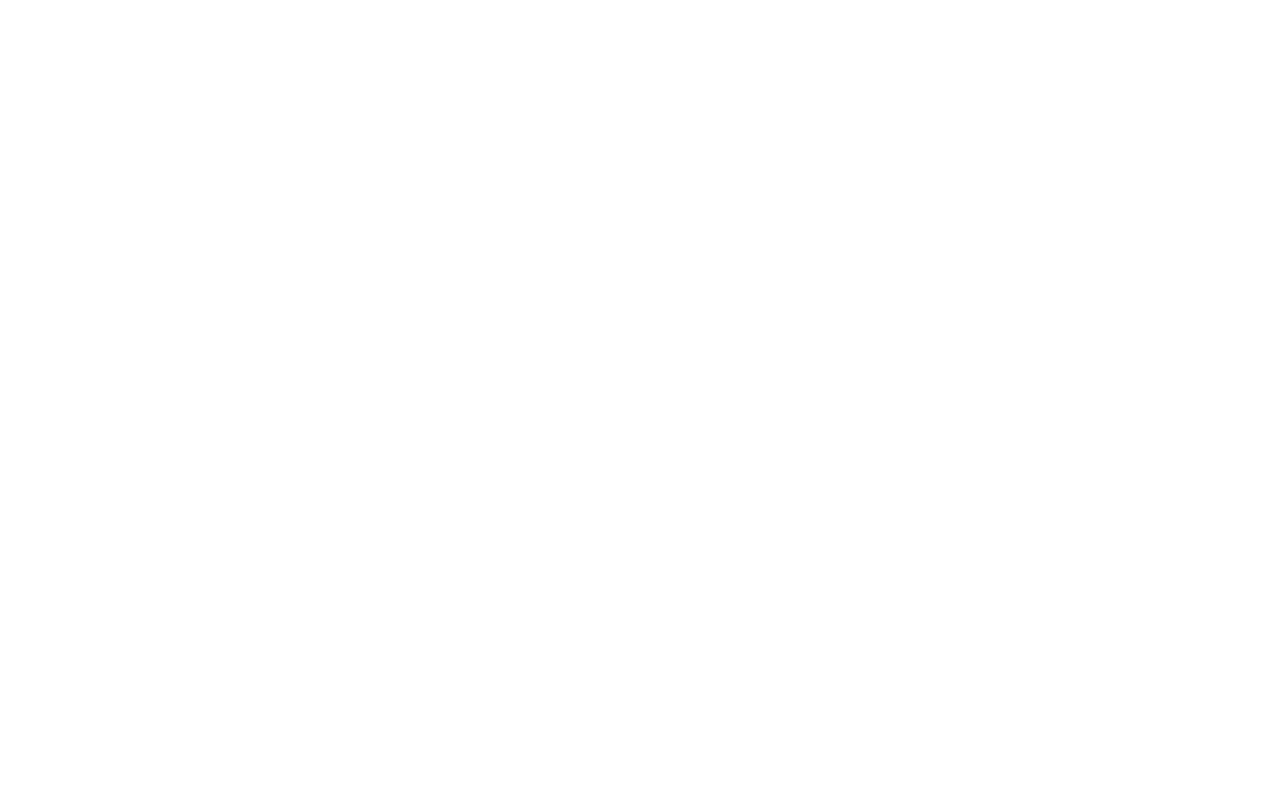
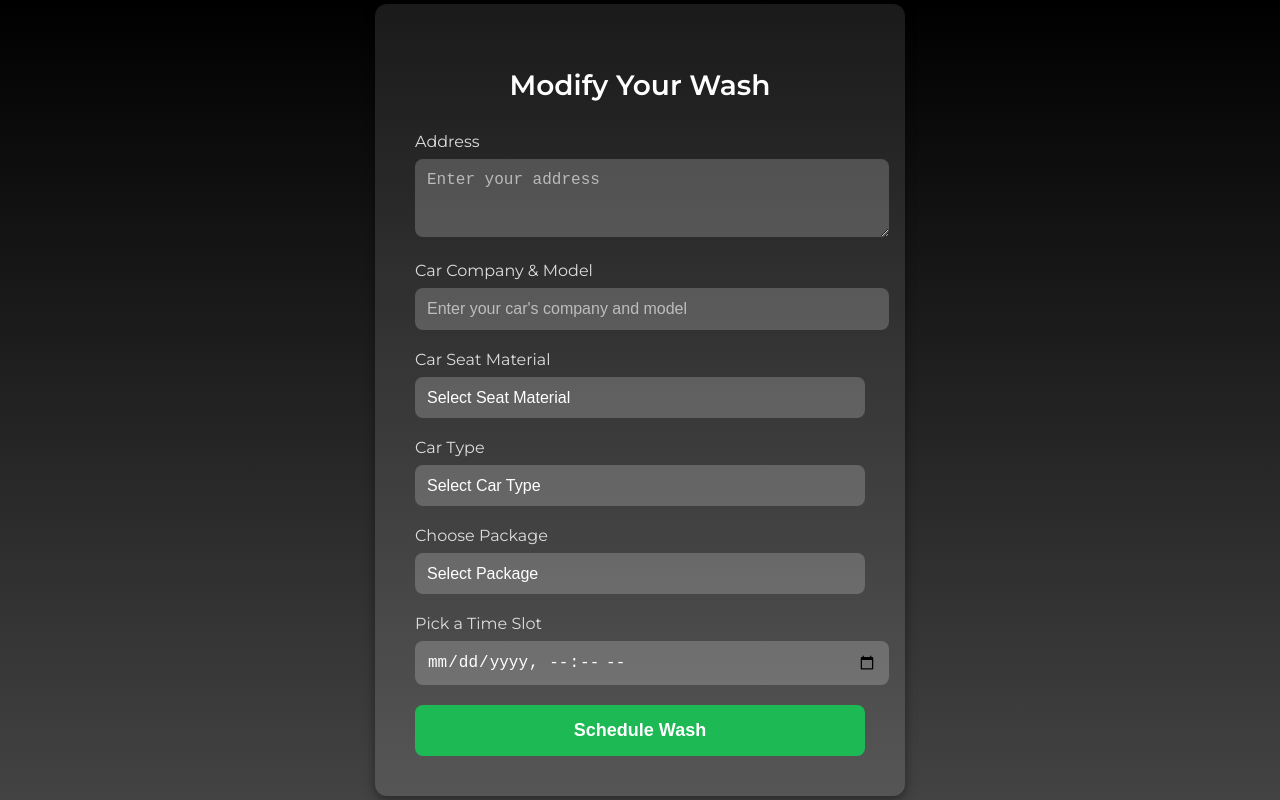
Before and after one commit to aryan-sharma30/suds-scrubs, a React (Create React App) app: page /modify-wash/1 in a window 1280 px wide. Before the commit this address had no page. Built offline with nearby package versions, Linux system fonts and the light colour scheme; no server answers.

Commit message:
Commit 04

```diff
--- a/src/App.js
+++ b/src/App.js
@@ -13,6 +13,7 @@ import ChangePassword from './ChangePassword';
 import Profile from './Profile';
 import Feedback from './Feedback';
 import WashHistory from './WashHistory';
+import ModifyWash from './ModifyWash';
 
 function App() {
   return (
@@ -31,6 +32,7 @@ function App() {
         <Route path="/home" element={<Profile />} />
         <Route path="/feedback" element={<Feedback />} />
         <Route path="/wash-history" element={<WashHistory />} />
+        <Route path="/modify-wash/:orderId" element={<ModifyWash />} />
       </Routes>
     </Router>
   );
--- /dev/null
+++ b/src/ModifyWash.js
@@ -0,0 +1,180 @@
+import React, { useState, useEffect } from 'react';
+import { useNavigate, useLocation, useParams  } from 'react-router-dom';
+import { Link } from 'react-router-dom';
+import './ScheduleWash.css';
+
+const ModifyWash = () => {
+  const location = useLocation();
+  const { orderId } = useParams();
+  const [userId, setUserId] = useState(null);
+  const [carDetails, setCarDetails] = useState({
+    address: '',
+    carCompany: '',
+    seatMat: '',
+    carType: '',
+    packageType: '',
+    slot: '',
+  });
+
+  const [minDate, setMinDate] = useState('');
+  const [maxDate, setMaxDate] = useState('');
+  const navigate = useNavigate(); // Use navigate for redirection
+
+  // Set min and max date when component mounts
+  useEffect(() => {
+    const fetchOrderDetails = async () => {
+      try {
+        const response = await fetch(`https://suds-scrubs-production.up.railway.app/api/users/scheduled-wash/${orderId}`);
+        const data = await response.json();
+        if (response.ok) {
+          setCarDetails(data);
+        } else {
+          console.error('Failed to fetch order details');
+        }
+      } catch (error) {
+        console.error('Error fetching order details:', error);
+      }
+    };
+
+    if (orderId) fetchOrderDetails();
+  }, [orderId]);
+
+  const handleChange = (e) => {
+    setCarDetails({ ...carDetails, [e.target.name]: e.target.value });
+  };
+
+  const handleSubmit = async (e) => {
+    e.preventDefault();
+
+
+
+    // Simply navigate to the confirmation page without any API call
+    //navigate('/confirmation');
+
+    try {
+      const response = await fetch(`https://suds-scrubs-production.up.railway.app/api/users/scheduled-wash/${orderId}`, {
+        method: 'PUT',
+        headers: {
+          'Content-Type': 'application/json',
+        },
+        body: JSON.stringify({ userId, ...carDetails }),
+      });
+
+      if (response.ok) {
+        alert('Wash details updated successfully!');
+        navigate('/home');
+      } else {
+        console.error('Failed to modify the wash');
+      }
+    } catch (error) {
+      console.error('Error:', error);
+    }
+
+  };
+
+  return (
+    <div>
+    <div className="schedule-wash">
+      <div className="form-container">
+        <h2>Modify Your Wash</h2>
+        <form onSubmit={handleSubmit}>
+          <div className="input-group">
+            <label htmlFor="address">Address</label>
+            <textarea
+              id="address"
+              name="address"
+              rows="3"
+              placeholder="Enter your address"
+              value={carDetails.address}
+              onChange={handleChange}
+              required
+            />
+          </div>
+
+          <div className="input-group">
+            <label htmlFor="carCompany">Car Company & Model</label>
+            <input
+              type="text"
+              id="carCompany"
+              name="carCompany"
+              placeholder="Enter your car's company and model"
+              value={carDetails.carCompany}
+              onChange={handleChange}
+              required
+            />
+          </div>
+
+          <div className="input-group">
+            <label htmlFor="seatMat">Car Seat Material</label>
+            <select
+              id="seatMat"
+              name="seatMat"
+              value={carDetails.seatMat}
+              onChange={handleChange}
+              required
+            >
+              <option value="" disabled>Select Seat Material</option>
+              <option value="Leather">Leather</option>
+              <option value="Vinyl">Vinyl</option>
+              <option value="FauxLeather">Faux Leather</option>
+              <option value="Polyester">Polyester</option>
+              <option value="Alcantra">Alcantra</option>
+            </select>
+          </div>
+
+          <div className="input-group">
+            <label htmlFor="carType">Car Type</label>
+            <select
+              id="carType"
+              name="carType"
+              value={carDetails.carType}
+              onChange={handleChange}
+              required
+            >
+              <option value="" disabled>Select Car Type</option>
+              <option value="SUV">SUV</option>
+              <option value="Sedan">Sedan</option>
+              <option value="Hatchback">Hatchback</option>
+              <option value="Coupe">Coupe</option>
+            </select>
+          </div>
+
+          <div className="input-group">
+            <label htmlFor="packageType">Choose Package</label>
+            <select
+              id="packageType"
+              name="packageType"
+              value={carDetails.packageType}
+              onChange={handleChange}
+              required
+            >
+              <option value="" disabled>Select Package</option>
+              <option value="Exterior">Exterior Detailing - $80</option>
+              <option value="Interior">Interior Detailing - $90</option>
+              <option value="Exterior+Interior">Exterior + Interior - $130</option>
+            </select>
+          </div>
+
+          <div className="input-group">
+            <label htmlFor="slot">Pick a Time Slot</label>
+            <input
+              type="datetime-local"
+              id="slot"
+              name="slot"
+              value={carDetails.slot}
+              onChange={handleChange}
+              min={minDate}
+              max={maxDate}
+              required
+            />
+          </div>
+
+          <button type="submit" className="schedule-button">Schedule Wash</button>
+        </form>
+      </div>
+    </div>
+    </div>
+  );
+};
+
+export default ModifyWash;
--- a/src/Profile.js
+++ b/src/Profile.js
@@ -65,6 +65,9 @@ const Profile = () => {
 const onLogOutClick = () => {
   localStorage.clear();
 }
+const handleModifyWash = (orderId) => {
+  navigate(`/modify-wash/${orderId}`);
+};
 
   return (
     <div className="home-page">
@@ -110,7 +113,7 @@ const onLogOutClick = () => {
                   carCompanyAndName={wash.carCompanyAndName}
                   address={wash.address}
                   onDelete={handleDeleteWash}
-                  //onModify={handleModifyWash}
+                  onModify={handleModifyWash}
                 />
               ))}
             </div>
```
Also changed, not shown: 1 other file (tests, documents, lock files or other folders).
